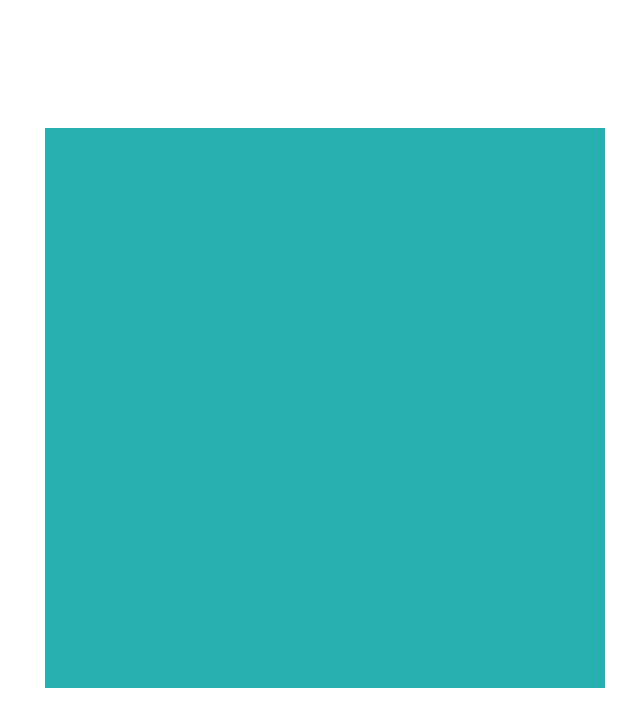
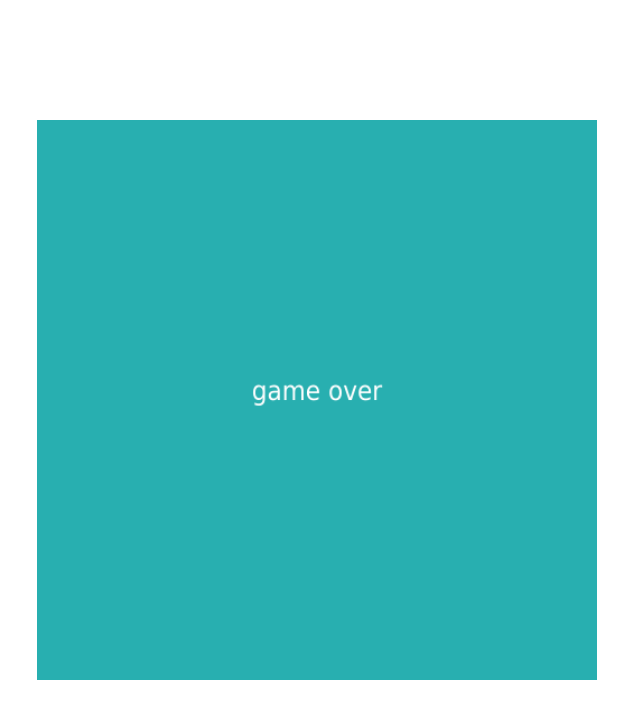
Before and after one commit to Towli/endless-runner-html5, a website: page client/index.html in a window 1280 px wide. Shown: the whole page, without its empty margins (323-963 px from the left). Drawn offline with Linux system fonts and the light colour scheme.

Commit message:
feat: various
- game states
- ability to lose via end game fn
- fix gravity and deltatime usage
- gameover screen

```diff
--- a/client/game.js
+++ b/client/game.js
@@ -5,17 +5,23 @@ const CONSTANTS = {
     CANVAS_HEIGHT: 500,
     BG_COLOUR: '#28AFB0',
     PLAYER_COLOUR: '#1F271B',
-    PLAYER_HEIGHT: 10,
-    PLAYER_WIDTH: 10,
+    PLAYER_HEIGHT: 20,
+    PLAYER_WIDTH: 20,
     TERRAIN_COLOUR: '',
-    GRAVITY: 2,
-    MAX_VELOCITY: 6,
+    GRAVITY: 80,
+    MAX_VELOCITY: 3000,
     DELTA_CEILING: 0.0167,
     DELTA_FLOOR: 0.1,
+    JUMP_SPEED: 1000,
 }
 
-const GAME_STATE = {
-    player: {
+const GAME_STATES = {
+    WON: 1,
+    PLAYING: 2,
+    LOST: 3,
+}
+
+const player = {
     position: {
         x: 10,
         y: 10,
@@ -24,7 +30,10 @@ const GAME_STATE = {
         x: 0,
         y: 0,
     },
-    },
+}
+
+const game = {
+    state: null,
 }
 
 const DELTA = {
@@ -33,13 +42,21 @@ const DELTA = {
     then: null,
 }
 
-let canvas, context
+const KEYCODES = {
+    JUMP: 32,
+}
+
+let canvas, context, animationFrameRequestId
 
 function initialise() {
     canvas = document.getElementById('canvas')
     context = canvas.getContext('2d')
 
     canvas.width = canvas.height = CONSTANTS.CANVAS_WIDTH
+
+    registerEventListeners()
+
+    game.state = GAME_STATES.PLAYING
 
     window.requestAnimationFrame(() => {
         update(context)
@@ -49,24 +66,30 @@ function initialise() {
 function update() {
     calculateMovement()
     draw(context)
+    updateGameState()
 
-    window.requestAnimationFrame(() => {
+    if (game.state === GAME_STATES.LOST) {
+        return endGame()
+    }
+
+    animationFrameRequestId = window.requestAnimationFrame(() => {
         update()
     })
     updateDeltaTime()
 }
 
 function calculateMovement() {
-    const playerVelocity = GAME_STATE.player.velocity
+    const playerVelocity = player.velocity
 
     if (playerVelocity.y < CONSTANTS.MAX_VELOCITY) {
         playerVelocity.y += CONSTANTS.GRAVITY
     }
 
-    const playerPosition = GAME_STATE.player.position
+    playerVelocity.y = Math.min(playerVelocity.y, CONSTANTS.MAX_VELOCITY)
 
-    playerPosition.x *= 1 + playerVelocity.x * DELTA.value
-    playerPosition.y *= 1 + playerVelocity.y * DELTA.value
+    const playerPosition = player.position
+
+    playerPosition.y += playerVelocity.y * DELTA.value
 }
 
 function draw() {
@@ -75,8 +98,8 @@ function draw() {
 
     context.fillStyle = CONSTANTS.PLAYER_COLOUR
     context.fillRect(
-        GAME_STATE.player.position.x,
-        GAME_STATE.player.position.y,
+        player.position.x,
+        player.position.y,
         CONSTANTS.PLAYER_WIDTH,
         CONSTANTS.PLAYER_HEIGHT
     )
@@ -91,4 +114,37 @@ function updateDeltaTime() {
     DELTA.then = DELTA.now
 }
 
+function registerEventListeners() {
+    document.addEventListener('keydown', handleKeydown)
+}
+
+function handleKeydown(e) {
+    if (e.keyCode === KEYCODES.JUMP) {
+        jump()
+    }
+}
+
+function jump() {
+    if (player.position.y > 0) {
+        player.velocity.y = -CONSTANTS.JUMP_SPEED
+    }
+}
+
+function updateGameState() {
+    console.log(player.position.y, canvas.height)
+    if (player.position.y > canvas.height) {
+        game.state = GAME_STATES.LOST
+    }
+}
+
+function endGame() {
+    document.removeEventListener('keydown', handleKeydown)
+    context.fillStyle = CONSTANTS.BG_COLOUR
+    context.fillRect(0, 0, canvas.width, canvas.height)
+    context.textAlign = 'center'
+    context.font = '24px Tahoma'
+    context.fillStyle = 'white'
+    context.fillText('game over', canvas.width / 2, canvas.height / 2)
+}
+
 initialise()
--- a/client/index.html
+++ b/client/index.html
@@ -8,6 +8,11 @@
     <title>Runner</title>
 
     <style>
+        body {
+            margin: 0;
+            padding: 0;
+        }
+
         .game-container {
             display: flex;
             width: 100vw;
```
Lines whose indentation alone changed are shown as unchanged.
